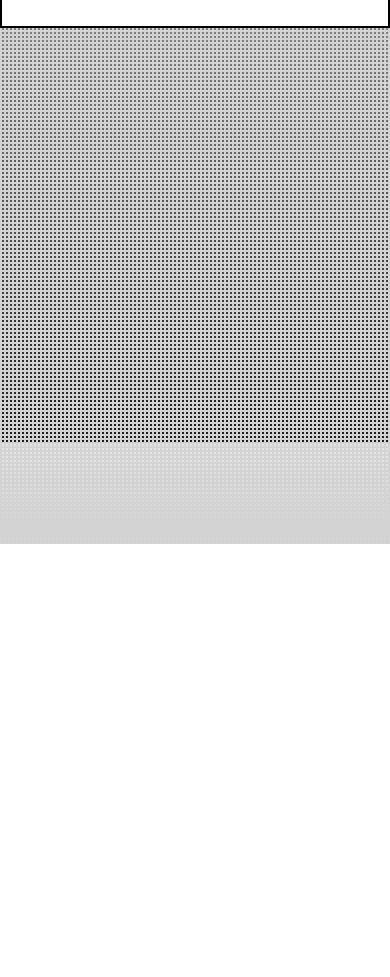
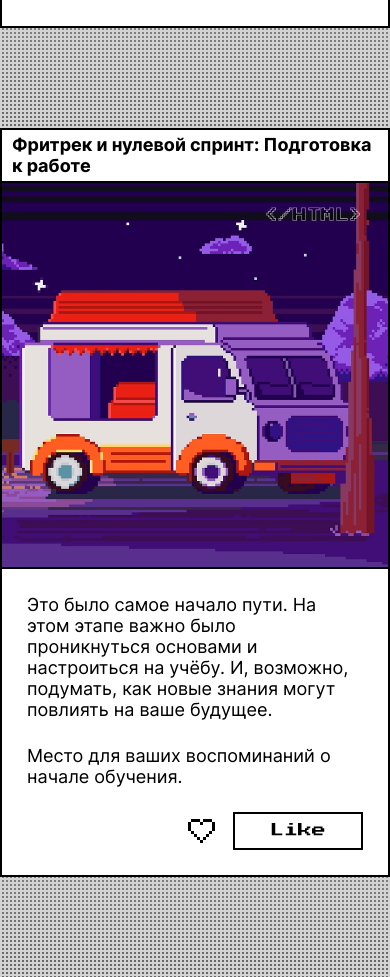
Before and after one commit to AnastasiyaGam/zakrivayuschiy-teg-f, a website: page src/pages/index.html in a window 390 px wide. Shown: the part 400-1377 px from the top of the page. Before the commit the page ends 944 px from the top, so only its background shows below. Drawn offline with Linux system fonts and the light colour scheme; files that its build step writes are made by us from their sources; files whose address does not match are found by name.

Commit message:
feat: complete card layout and label tasks
- Add main card content with proper button structure and classes
- Implement label with blend mode, stroke, and fallback styling
- Ensure responsive design and cross-browser compatibility

```diff
--- a/src/pages/index.html
+++ b/src/pages/index.html
@@ -12,23 +12,70 @@
     <link rel="apple-touch-icon" sizes="180x180" href="./images/favicon/apple-touch-icon.png" />
   </head>
   <body class="page">
-    <!-- SVG symbols -->
-    <svg style="display: none">
-      <symbol id="floppy-icon" viewBox="0 0 39 39" fill="none">
-        <path
-          fill="currentColor"
-          d="M0 0h3v3H0zm0 3h3v3H0zm0 3h3v3H0zm0 3h3v3H0zm0 3h3v3H0zm0 3h3v3H0zm0 3h3v3H0zm0 3h3v3H0zm0 3h3v3H0zm0 3h3v3H0zm0 3h3v3H0zm0 3h3v3H0zm0 3h3v3H0zM33 0v3h-3V0zm-3 0v3h-3V0zm-3 0v3h-3V0zm-3 0v3h-3V0zm-3 0v3h-3V0zm-3 0v3h-3V0zm-3 0v3h-3V0zm-3 0v3H9V0zM9 0v3H6V0zM6 0v3H3V0zm30 3v3h-3V3zM9 6v3H6V6zm0-3v3H6V3zm0 6v3H6V9zm21-3v3h-3V6zm0-3v3h-3V3zm0 6v3h-3V9zm-6-3v3h-3V6zm0-3v3h-3V3zm0 6v3h-3V9zm6 3v3h-3v-3zm-3 0v3h-3v-3zm-3 0v3h-3v-3zm-3 0v3h-3v-3zm-3 0v3h-3v-3zm-3 0v3h-3v-3zm-3 0v3H9v-3zm-3 0v3H6v-3zm24 9v3h-3v-3zm-3 0v3h-3v-3zm-3 0v3h-3v-3zm-3 0v3h-3v-3zm-3 0v3h-3v-3zm-3 0v3h-3v-3zm-3 0v3h-3v-3zm-3 0v3H9v-3zm-3 0v3H6v-3zm24 3v3h-3v-3zM9 24v3H6v-3zm24 3v3h-3v-3zM9 27v3H6v-3zm24 3v3h-3v-3zM9 30v3H6v-3zm0 3v3H6v-3zm24 0v3h-3v-3zm3 3v3h-3v-3zm-3 0v3h-3v-3zm-3 0v3h-3v-3zm-3 0v3h-3v-3zm-3 0v3h-3v-3zm-3 0v3h-3v-3zm-3 0v3h-3v-3zm-3 0v3h-3v-3zm-3 0v3H9v-3zm-3 0v3H6v-3zm-3 0v3H3v-3zm33 3h-3v-3h3zm0-3h-3v-3h3zm0-3h-3v-3h3zm0-3h-3v-3h3zm0-3h-3v-3h3zm0-3h-3v-3h3zm0-3h-3v-3h3zm0-3h-3v-3h3zm0-3h-3v-3h3zm0-3h-3V9h3zm0-3h-3V6h3z"
-        />
-      </symbol>
-    </svg>
-
     <header class="header">
-      <div class="header-content">
-        <h1 class="header-title">&lt;/HTML&gt;</h1>
-        <p class="header-subtitle">закрывающий тег</p>
+      <div class="header__content">
+        <h1 class="header__title">&lt;/HTML&gt;</h1>
+        <p class="header__subtitle">закрывающий тег</p>
       </div>
     </header>
-    <main></main>
+
+    <main class="main">
+      <article class="post">
+        <header class="post__header">
+          <h2 class="post__title">Фритрек и нулевой спринт: Подготовка к работе</h2>
+        </header>
+
+        <div class="post__image-container">
+          <img class="post__image" src="./images/content/image.png" alt="Нулевой спринт" />
+          <div class="post__label">&lt;/HTML&gt;</div>
+        </div>
+
+        <div class="post__content">
+          <div class="post__text">
+            <p class="post__paragraph">
+              Это было самое начало пути. На этом этапе важно было проникнуться основами и
+              настроиться на учёбу. И, возможно, подумать, как новые знания могут повлиять на ваше
+              будущее.
+            </p>
+            <p class="post__paragraph post__paragraph--last">
+              Место для ваших воспоминаний о начале обучения.
+            </p>
+          </div>
+
+          <div class="post__actions">
+            <button class="button button--icon" aria-label="Лайк">
+              <svg class="button__icon" width="27" height="24" viewBox="0 0 27 24" fill="none">
+                <path d="M6 0H3V3H6V0Z" fill="black" />
+                <path d="M9 0H6V3H9V0Z" fill="black" />
+                <path d="M3 3H0V6H3V3Z" fill="black" />
+                <path d="M3 6H0V9H3V6Z" fill="black" />
+                <path d="M3 9H0V12H3V9Z" fill="black" />
+                <path d="M12 0H9V3H12V0Z" fill="black" />
+                <path d="M6 12H3V15H6V12Z" fill="black" />
+                <path d="M9 15H6V18H9V15Z" fill="black" />
+                <path d="M12 18H9V21H12V18Z" fill="black" />
+                <path d="M21 0H24V3H21V0Z" fill="black" />
+                <path d="M18 0H21V3H18V0Z" fill="black" />
+                <path d="M24 3H27V6H24V3Z" fill="black" />
+                <path d="M24 6H27V9H24V6Z" fill="black" />
+                <path d="M24 9H27V12H24V9Z" fill="black" />
+                <path d="M15 0H18V3H15V0Z" fill="black" />
+                <path d="M21 12H24V15H21V12Z" fill="black" />
+                <path d="M18 15H21V18H18V15Z" fill="black" />
+                <path d="M15 18H18V21H15V18Z" fill="black" />
+                <path d="M15 3H12V6H15V3Z" fill="black" />
+                <path d="M15 21H12V24H15V21Z" fill="black" />
+              </svg>
+            </button>
+
+            <button class="button button--text">
+              <span class="button__text">Like</span>
+            </button>
+          </div>
+        </div>
+      </article>
+    </main>
+
     <script src="./scripts/like.js"></script>
   </body>
 </html>
--- a/src/styles/globals.css
+++ b/src/styles/globals.css
@@ -32,9 +32,9 @@ a {
 
 button,
 input {
-  color: currentcolor;
   font-family: inherit;
   font-size: inherit;
+  color: currentcolor;
 }
 
 ul,
--- a/src/styles/style.css
+++ b/src/styles/style.css
@@ -1,6 +1,7 @@
 @import url('../fonts/fonts.css');
 @import url('./variables.css');
 
+/* Базовые стили */
 .page {
   font-family: var(--main-font, sans-serif);
   font-variation-settings: 'wght' var(--text-weight, 410);
@@ -11,63 +12,254 @@
   background-attachment: fixed;
 }
 
+/* Шапка - ФИКСИРОВАННЫЕ ВЫСОТЫ ПО МАКЕТУ */
 .header {
   display: flex;
-  width: var(--header-width);
-  padding: 0 var(--header-padding);
   justify-content: center;
   align-items: center;
-  border: 2px solid #000;
-  background: #fff;
+  width: var(--content-width);
+
+  /* Мобильная высота по умолчанию */
+  height: var(--header-height-mobile);
   margin: 100px auto 0;
+  padding: 0 var(--section-padding);
+  border: 2px solid var(--border-color);
+  background: var(--bg-color);
   box-sizing: border-box;
 }
 
-.header-content {
+.header__content {
+  width: 100%;
   text-align: center;
-  width: 100%;
-  max-width: 100%;
 }
 
-.header-title {
-  color: #000;
+.header__title {
+  margin: 0 0 20px;
   font-family: var(--accent-font);
   font-size: var(--title-size);
-  font-style: normal;
+  line-height: 1;
+  color: var(--text-color);
   font-weight: 400;
-  line-height: 1;
   text-transform: uppercase;
-  margin: 0 0 20px;
 }
 
-.header-subtitle {
-  color: #000;
+.header__subtitle {
   font-family: var(--accent-font);
   font-size: var(--subtitle-size);
-  font-style: normal;
+  line-height: 1;
+  color: var(--text-color);
   font-weight: 400;
-  line-height: 1;
   text-transform: uppercase;
-  margin: 0;
 }
 
-/* Точные значения для мобильных и десктопа */
-@media (width <= 375px) {
-  .header {
-    height: 327px; /* Точная высота для мобилки */
-    padding: 0 14px;
-  }
-}
-
+/* Десктоп - точная высота 368px */
 @media (width >= 1440px) {
   .header {
-    height: 368px; /* Точная высота для десктопа */
+    height: var(--header-height-desktop);
   }
 }
 
 /* Плавный переход для промежуточных размеров */
-@media (width >= 376px) and (width <= 1439px) {
+@media (width > 375px) and (width < 1440px) {
   .header {
-    height: calc(327px + (368 - 327) * (100vw - 376px) / (1440 - 376));
+    height: calc(327px + 41 * (100vw - 375px) / 1065);
   }
 }
+
+/* Основной контент */
+.main {
+  display: flex;
+  flex-direction: column;
+  align-items: center;
+  width: 100%;
+  padding: 100px 0;
+  gap: 50px;
+  box-sizing: border-box;
+}
+
+/* Карточка */
+.post {
+  display: flex;
+  flex-direction: column;
+  width: var(--content-width);
+  border: 2px solid var(--border-color);
+  background: var(--bg-color);
+  overflow: hidden;
+}
+
+.post__header {
+  display: flex;
+  align-items: center;
+  padding: 4px 10px;
+  background: var(--bg-color);
+  border-bottom: 2px solid var(--border-color);
+  min-height: 31px;
+}
+
+.post__title {
+  font-family: var(--main-font);
+  font-size: var(--text-size);
+  line-height: 1.2;
+  color: var(--text-color);
+  font-variation-settings: 'wght' var(--title-weight);
+}
+
+/* Контейнер для изображения с лейблом */
+.post__image-container {
+  position: relative;
+  width: 100%;
+  overflow: hidden;
+  border-bottom: 2px solid var(--border-color);
+  aspect-ratio: 1 / 1;
+}
+
+.post__image {
+  display: block;
+  width: 100%;
+  height: 100%;
+  object-fit: cover;
+}
+
+.post__label {
+  position: absolute;
+  top: 25px;
+  right: 25px;
+  z-index: 2;
+  font-family: var(--accent-font);
+  font-size: 14px;
+  color: var(--text-color);
+  opacity: 0.5;
+  font-weight: 400;
+  text-transform: uppercase;
+  mix-blend-mode: hard-light;
+}
+
+/* Современная обводка с поддержкой */
+@supports (-webkit-text-stroke: 1px var(--label-stroke-color)) {
+  .post__label {
+    -webkit-text-stroke: 1px var(--label-stroke-color);
+    text-shadow: none;
+  }
+}
+
+/* Фоллбэк для браузеров без поддержки -webkit-text-stroke */
+@supports not (-webkit-text-stroke: 1px var(--label-stroke-color)) {
+  .post__label {
+    text-shadow: -1px -1px 0 var(--label-stroke-color), 1px -1px 0 var(--label-stroke-color),
+      -1px 1px 0 var(--label-stroke-color), 1px 1px 0 var(--label-stroke-color);
+  }
+}
+
+/* Контент карточки */
+.post__content {
+  display: flex;
+  flex-direction: column;
+  align-items: flex-end;
+  padding: var(--content-padding);
+  background: var(--bg-color);
+  gap: var(--content-padding);
+  flex: 1;
+}
+
+.post__text {
+  display: flex;
+  flex-direction: column;
+  align-items: flex-start;
+  gap: var(--content-padding);
+  width: 100%;
+  flex: 1;
+}
+
+.post__paragraph {
+  font-family: var(--main-font);
+  font-size: var(--text-size);
+  line-height: var(--text-line-height);
+  color: var(--text-color);
+  font-variation-settings: 'wght' var(--text-weight);
+  align-self: stretch;
+}
+
+.post__paragraph--last {
+  display: flex;
+  align-items: center;
+  align-self: stretch;
+  margin: 0;
+}
+
+/* Кнопки */
+.post__actions {
+  display: flex;
+  justify-content: flex-end;
+  align-items: center;
+  width: 100%;
+  gap: 12px;
+  margin-top: auto;
+}
+
+.button {
+  display: flex;
+  justify-content: center;
+  align-items: center;
+  padding: 0;
+  border: 2px solid transparent;
+  background: transparent;
+  cursor: pointer;
+  transition: border-color 0.3s ease;
+}
+
+.button--icon {
+  width: 39px;
+  height: 36px;
+}
+
+.button--text {
+  width: 130px;
+  height: 38px;
+  border: 2px solid var(--border-color);
+  font-family: var(--accent-font);
+  font-size: 14px;
+  background: var(--bg-color);
+  transition: background-color 0.3s ease;
+}
+
+.button__icon {
+  display: block;
+  width: 27px;
+  height: 24px;
+}
+
+.button__text {
+  display: flex;
+  justify-content: center;
+  align-items: center;
+  width: 100%;
+  height: 100%;
+  font-family: var(--accent-font);
+  font-size: 14px;
+  line-height: 90%;
+  color: var(--text-color);
+}
+
+/* Мобильная адаптивность */
+@media (width <= 375px) {
+  .header,
+  .post {
+    width: var(--mobile-width);
+  }
+}
+
+/* Десктоп - фиксированная высота карточки */
+@media (width >= 1440px) {
+  .post {
+    height: 956px;
+  }
+}
+
+@media (width < 375px) {
+  .post {
+    width: 100%;
+    max-width: 100%;
+    border-left: 2px solid var(--border-color);
+    border-right: 2px solid var(--border-color);
+  }
+}
--- a/src/styles/variables.css
+++ b/src/styles/variables.css
@@ -1,19 +1,42 @@
 :root {
+  /* Шрифты */
   --main-font: 'Inter', sans-serif;
   --accent-font: 'PressStart2P', fantasy;
+
+  /* Веса шрифтов */
   --text-weight: 410;
   --title-weight: 715;
   --max-weight: 715;
+
+  /* Градиенты */
   --bg-gradient: repeating-linear-gradient(90deg, #d3d3d3 0 2px, transparent 2px 4px),
     repeating-linear-gradient(0deg, #d3d3d3 0 2px, transparent 2px 4px),
     linear-gradient(180deg, #e7e7e7 0.01%, #1a1a1a 100%);
 
-  /* Резиновые переменные для размеров */
-  --header-width: min(100%, 700px);
-  --header-padding: clamp(14px, 3.7vw, 122.5px);
-  --header-height: clamp(327px, 35vh, 368px); /* Используем vh для плавности */
+  /* Размеры */
+  --content-width: min(100%, 700px);
+  --mobile-width: min(100%, 375px);
 
-  /* Резиновая типографика */
+  /* Отступы */
+  --section-padding: clamp(14px, 3.7vw, 122.5px);
+  --element-padding: clamp(10px, 3vw, 20px);
+  --content-padding: 25px;
+
+  /* Высоты по макету */
+  --header-height-mobile: 327px;
+  --header-height-desktop: 368px;
+
+  /* Типографика */
   --title-size: clamp(3.0625rem, 2.7104rem + 1.5023vw, 4.0625rem);
   --subtitle-size: clamp(0.875rem, 0.6769rem + 0.8451vw, 1.4375rem);
+  --text-size: 18px;
+  --text-line-height: 21px;
+
+  /* Цвета */
+  --text-color: #000;
+  --bg-color: #fff;
+  --border-color: #000;
+
+  /* Цвет обводки для лейбла */
+  --label-stroke-color: #fff;
 }
```
Also changed, not shown: src/scripts/like.js (+3 -10 lines).
